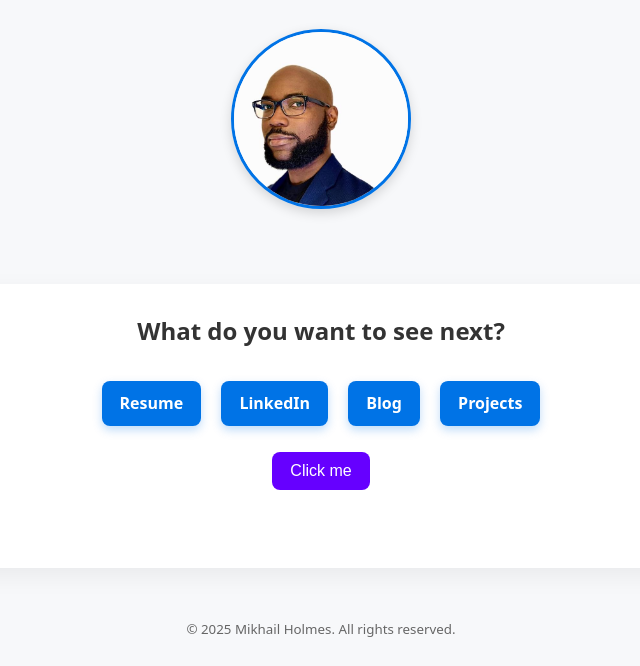
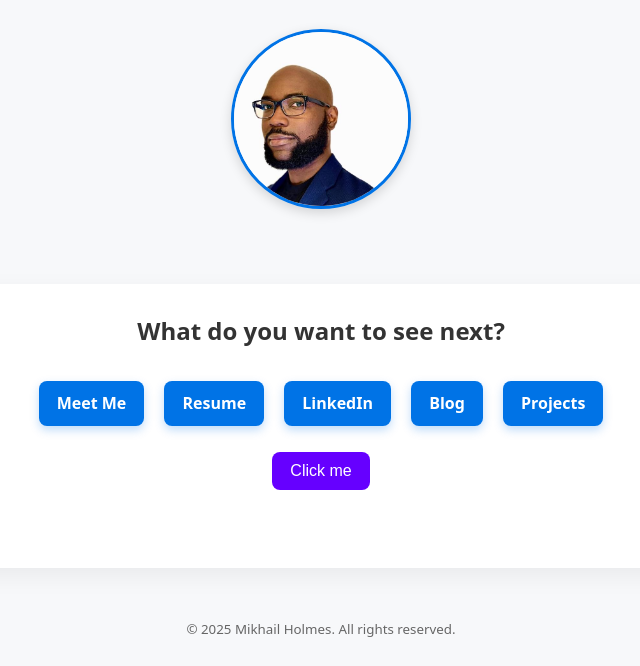
Before and after one commit to miholm10/Portfolio, a plain HTML site: page index.html in a window 1280 px wide. Shown: the part 160-826 px from the top of the page, without its empty margins (319-959 px from the left). Drawn offline with Linux system fonts and the light colour scheme.

Commit message:
Index.html update

```diff
--- a/index.html
+++ b/index.html
@@ -28,6 +28,7 @@
     <section class="card">
       <h2>What do you want to see next?</h2>
       <ul class="nav-list">
+          <li><a href="https://d3dbpf4h5vatpt.cloudfront.net" target="_blank">Meet Me</a></li>
         <li><a href="https://drive.google.com/file/d/1ruJGhtlUhl2JRcMV5yiNT3XNONV58fcd/view" target="_blank">Resume</a></li>
         <li><a href="https://www.linkedin.com/in/mikhailholmes" target="_blank">LinkedIn</a></li>
         <li><a href="https://medium.com/@mikhailholmes2" target="_blank">Blog</a></li>
```
